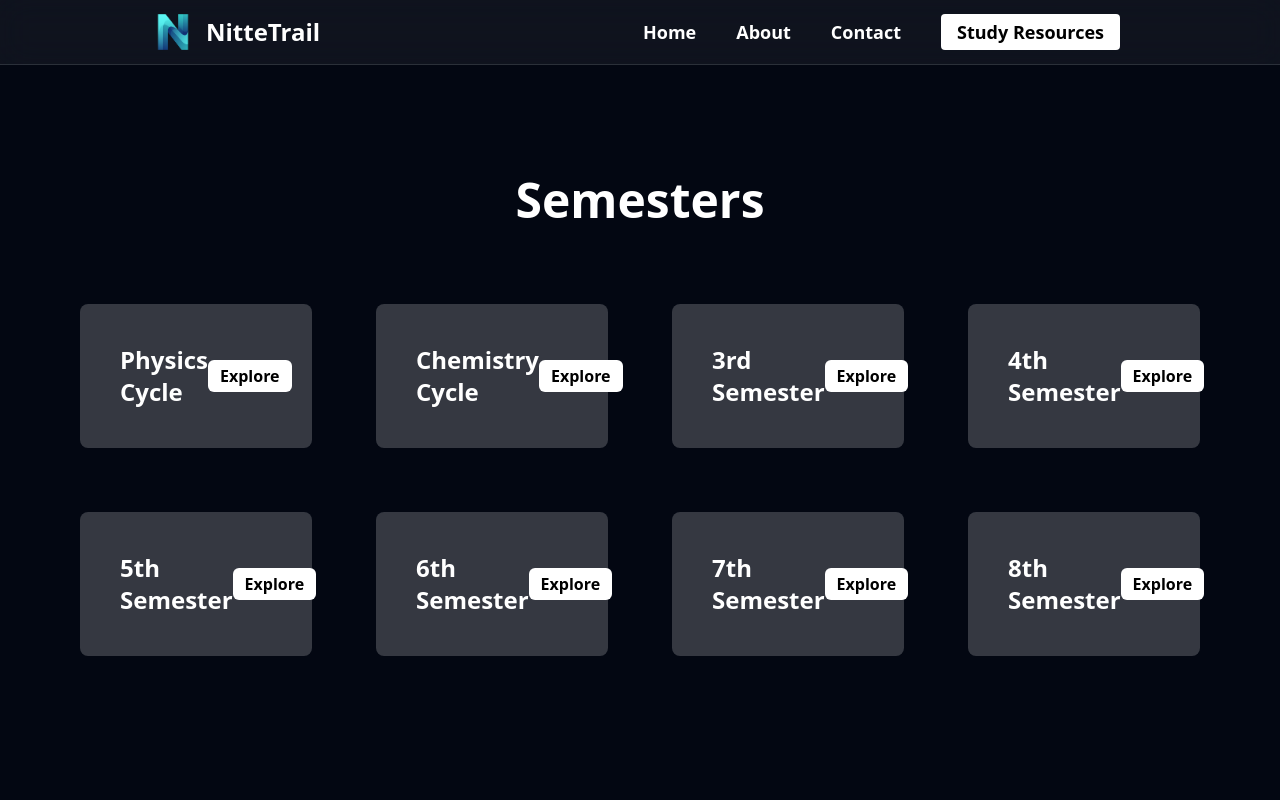
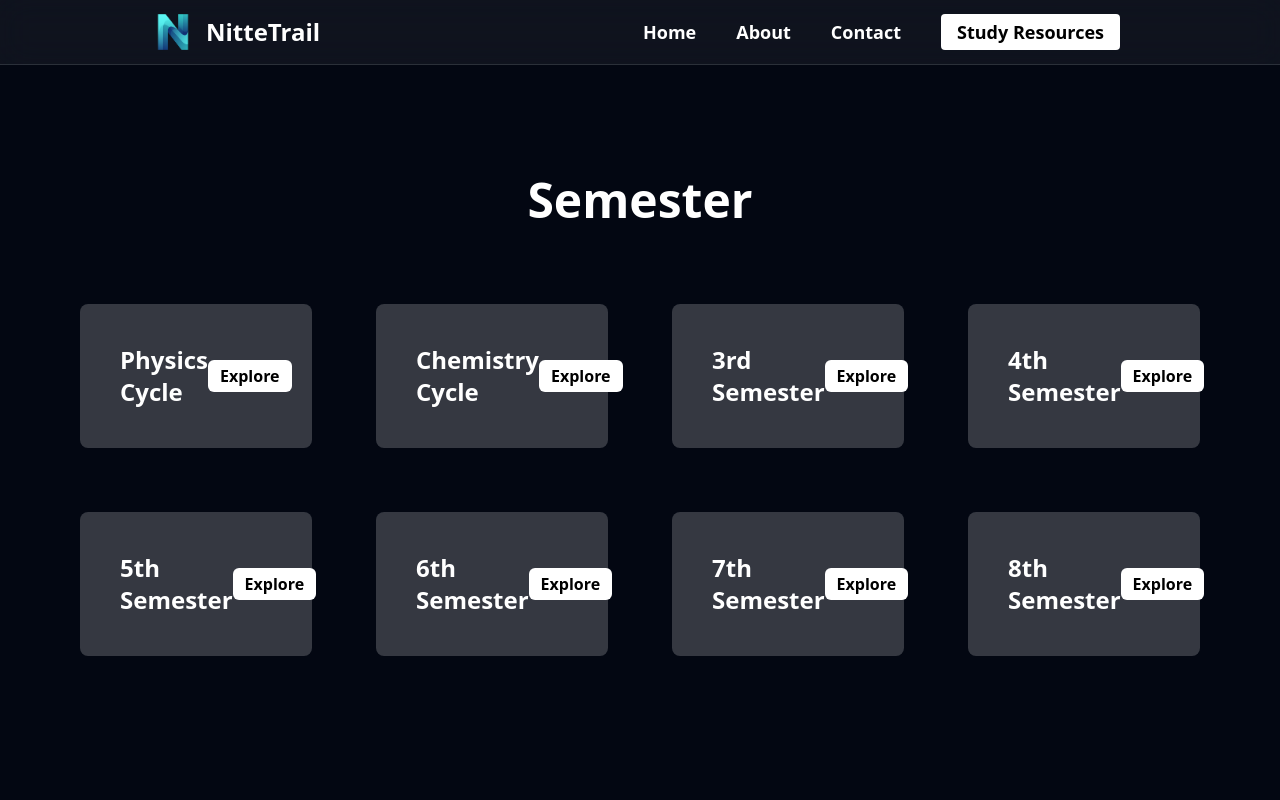
Before and after one commit to satwikrprabhu/NitteTrail, a React (Vite) app: page /aids in a window 1280 px wide. Shown: the top 800 px of the page. Built offline with nearby package versions, Linux system fonts and the light colour scheme.

Commit message:
fix: title

```diff
--- a/src/components/pages/Branch.jsx
+++ b/src/components/pages/Branch.jsx
@@ -51,7 +51,7 @@ const branchtitles = [
 const Branch = () => {
     return (
         <div className='min-h-screen flex flex-col justify-center pt-28 md:pt-28 bg-gray-950'>
-            <h1 className="text-5xl font-bold text-center text-white">Branches</h1>
+            <h1 className="text-5xl font-bold text-center text-white">Branch</h1>
             <div className="flex flex-col md:flex-row md:flex-wrap  text-white justify-around pt-8 px-6 md:p-12">
                 {branchtitles.map((branch, index) => (
                     <div
--- a/src/components/pages/Branches/AIDS.jsx
+++ b/src/components/pages/Branches/AIDS.jsx
@@ -38,7 +38,7 @@ const semtitles = [
 const AIDS = () => {
     return (
         <div className='min-h-screen flex flex-col justify-center pt-28 md:pt-28 bg-gray-950'>
-            <h1 className="text-5xl font-bold text-center text-white">Semesters</h1>
+            <h1 className="text-5xl font-bold text-center text-white">Semester</h1>
             <div className="flex flex-col md:flex-row md:flex-wrap  text-white justify-around pt-8 px-6 md:p-12">
                 {semtitles.map((sem, index) => (
                     <div
--- a/src/components/pages/Branches/AIML.jsx
+++ b/src/components/pages/Branches/AIML.jsx
@@ -38,7 +38,7 @@ const semtitles = [
 const AIML = () => {
     return (
         <div className='min-h-screen flex flex-col justify-center pt-28 md:pt-28 bg-gray-950'>
-            <h1 className="text-5xl font-bold text-center text-white">Semesters</h1>
+            <h1 className="text-5xl font-bold text-center text-white">Semester</h1>
             <div className="flex flex-col md:flex-row md:flex-wrap  text-white justify-around pt-8 px-6 md:p-12">
                 {semtitles.map((sem, index) => (
                     <div
--- a/src/components/pages/Branches/BTE.jsx
+++ b/src/components/pages/Branches/BTE.jsx
@@ -38,7 +38,7 @@ const semtitles = [
 const BTE = () => {
     return (
         <div className='min-h-screen flex flex-col justify-center pt-28 md:pt-28 bg-gray-950'>
-            <h1 className="text-5xl font-bold text-center text-white">Semesters</h1>
+            <h1 className="text-5xl font-bold text-center text-white">Semester</h1>
             <div className="flex flex-col md:flex-row md:flex-wrap  text-white justify-around pt-8 px-6 md:p-12">
                 {semtitles.map((sem, index) => (
                     <div
--- a/src/components/pages/Branches/CCE.jsx
+++ b/src/components/pages/Branches/CCE.jsx
@@ -38,7 +38,7 @@ const semtitles = [
 const CCE = () => {
     return (
         <div className='min-h-screen flex flex-col justify-center pt-28 md:pt-28 bg-gray-950'>
-            <h1 className="text-5xl font-bold text-center text-white">Semesters</h1>
+            <h1 className="text-5xl font-bold text-center text-white">Semester</h1>
             <div className="flex flex-col md:flex-row md:flex-wrap  text-white justify-around pt-8 px-6 md:p-12">
                 {semtitles.map((sem, index) => (
                     <div
--- a/src/components/pages/Branches/CSE.jsx
+++ b/src/components/pages/Branches/CSE.jsx
@@ -38,7 +38,7 @@ const semtitles = [
 const CSE = () => {
     return (
         <div className='min-h-screen flex flex-col justify-center pt-28 md:pt-28 bg-gray-950'>
-            <h1 className="text-5xl font-bold text-center text-white">Semesters</h1>
+            <h1 className="text-5xl font-bold text-center text-white">Semester</h1>
             <div className="flex flex-col md:flex-row md:flex-wrap  text-white justify-around pt-8 px-6 md:p-12">
                 {semtitles.map((sem, index) => (
                     <div
--- a/src/components/pages/Branches/Civil.jsx
+++ b/src/components/pages/Branches/Civil.jsx
@@ -38,7 +38,7 @@ const semtitles = [
 const Civil = () => {
     return (
         <div className='min-h-screen flex flex-col justify-center pt-28 md:pt-28 bg-gray-950'>
-            <h1 className="text-5xl font-bold text-center text-white">Semesters</h1>
+            <h1 className="text-5xl font-bold text-center text-white">Semester</h1>
             <div className="flex flex-col md:flex-row md:flex-wrap  text-white justify-around pt-8 px-6 md:p-12">
                 {semtitles.map((sem, index) => (
                     <div
--- a/src/components/pages/Branches/ECE.jsx
+++ b/src/components/pages/Branches/ECE.jsx
@@ -38,7 +38,7 @@ const semtitles = [
 const ECE = () => {
     return (
         <div className='min-h-screen flex flex-col justify-center pt-28 md:pt-28 bg-gray-950'>
-            <h1 className="text-5xl font-bold text-center text-white">Semesters</h1>
+            <h1 className="text-5xl font-bold text-center text-white">Semester</h1>
             <div className="flex flex-col md:flex-row md:flex-wrap  text-white justify-around pt-8 px-6 md:p-12">
                 {semtitles.map((sem, index) => (
                     <div
--- a/src/components/pages/Branches/EEE.jsx
+++ b/src/components/pages/Branches/EEE.jsx
@@ -38,7 +38,7 @@ const semtitles = [
 const EEE = () => {
     return (
         <div className='min-h-screen flex flex-col justify-center pt-28 md:pt-28 bg-gray-950'>
-            <h1 className="text-5xl font-bold text-center text-white">Semesters</h1>
+            <h1 className="text-5xl font-bold text-center text-white">Semester</h1>
             <div className="flex flex-col md:flex-row md:flex-wrap  text-white justify-around pt-8 px-6 md:p-12">
                 {semtitles.map((sem, index) => (
                     <div
--- a/src/components/pages/Branches/ISE.jsx
+++ b/src/components/pages/Branches/ISE.jsx
@@ -38,7 +38,7 @@ const semtitles = [
 const ISE = () => {
     return (
         <div className='min-h-screen flex flex-col justify-center pt-28 md:pt-28 bg-gray-950'>
-            <h1 className="text-5xl font-bold text-center text-white">Semesters</h1>
+            <h1 className="text-5xl font-bold text-center text-white">Semester</h1>
             <div className="flex flex-col md:flex-row md:flex-wrap  text-white justify-around pt-8 px-6 md:p-12">
                 {semtitles.map((sem, index) => (
                     <div
--- a/src/components/pages/Branches/Mech.jsx
+++ b/src/components/pages/Branches/Mech.jsx
@@ -38,7 +38,7 @@ const semtitles = [
 const Mech = () => {
     return (
         <div className='min-h-screen flex flex-col justify-center pt-28 md:pt-28 bg-gray-950'>
-            <h1 className="text-5xl font-bold text-center text-white">Semesters</h1>
+            <h1 className="text-5xl font-bold text-center text-white">Semester</h1>
             <div className="flex flex-col md:flex-row md:flex-wrap  text-white justify-around pt-8 px-6 md:p-12">
                 {semtitles.map((sem, index) => (
                     <div
--- a/src/components/pages/Branches/RI.jsx
+++ b/src/components/pages/Branches/RI.jsx
@@ -39,7 +39,7 @@ const semtitles = [
 const RI = () => {
     return (
         <div className='min-h-screen flex flex-col justify-center pt-28 md:pt-28 bg-gray-950'>
-            <h1 className="text-5xl font-bold text-center text-white">Semesters</h1>
+            <h1 className="text-5xl font-bold text-center text-white">Semester</h1>
             <div className="flex flex-col md:flex-row md:flex-wrap  text-white justify-around pt-8 px-6 md:p-12">
                 {semtitles.map((sem, index) => (
                     <div
```
